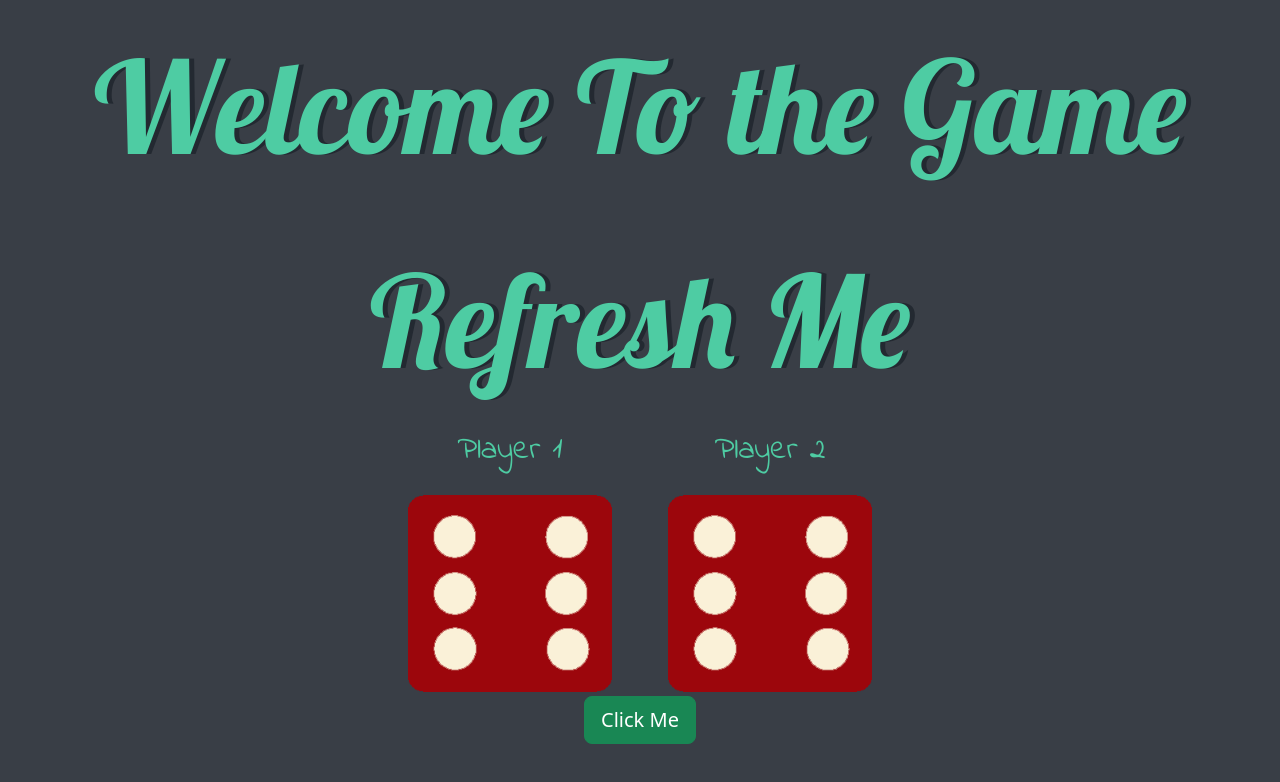
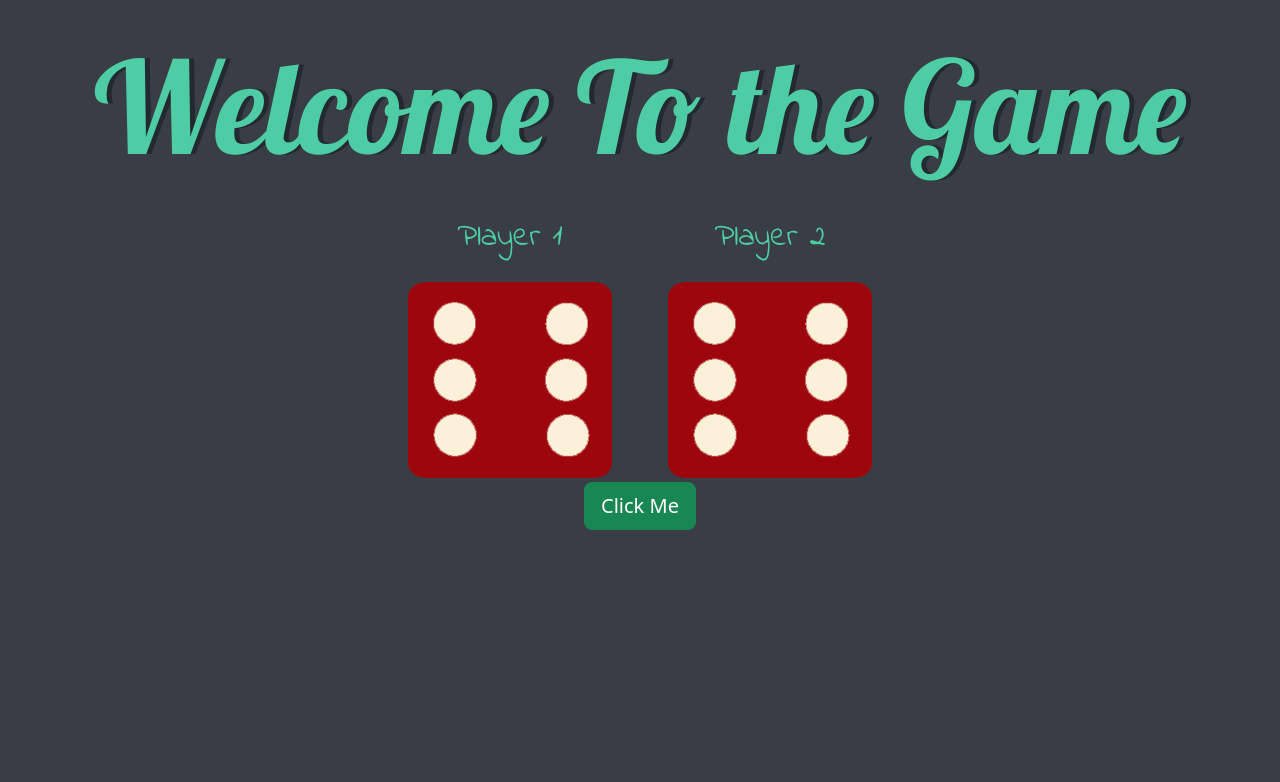
Before and after one commit to Narender79/Dice-Challenge, a plain HTML site: page index.html in a window 1280 px wide. Drawn offline with nearby package versions, Linux system fonts and the light colour scheme.

Commit message:
index.html

```diff
--- a/index.html
+++ b/index.html
@@ -11,7 +11,6 @@
   <body>
     <div class="oye"><h1 id="Welcon">Welcome To the Game</h1></div>
     <div class="container">
-      <h1>Refresh Me</h1>
       <div class="dice">
         <p>Player 1</p>
         <img class="img1" src="./dice6.png">
```
